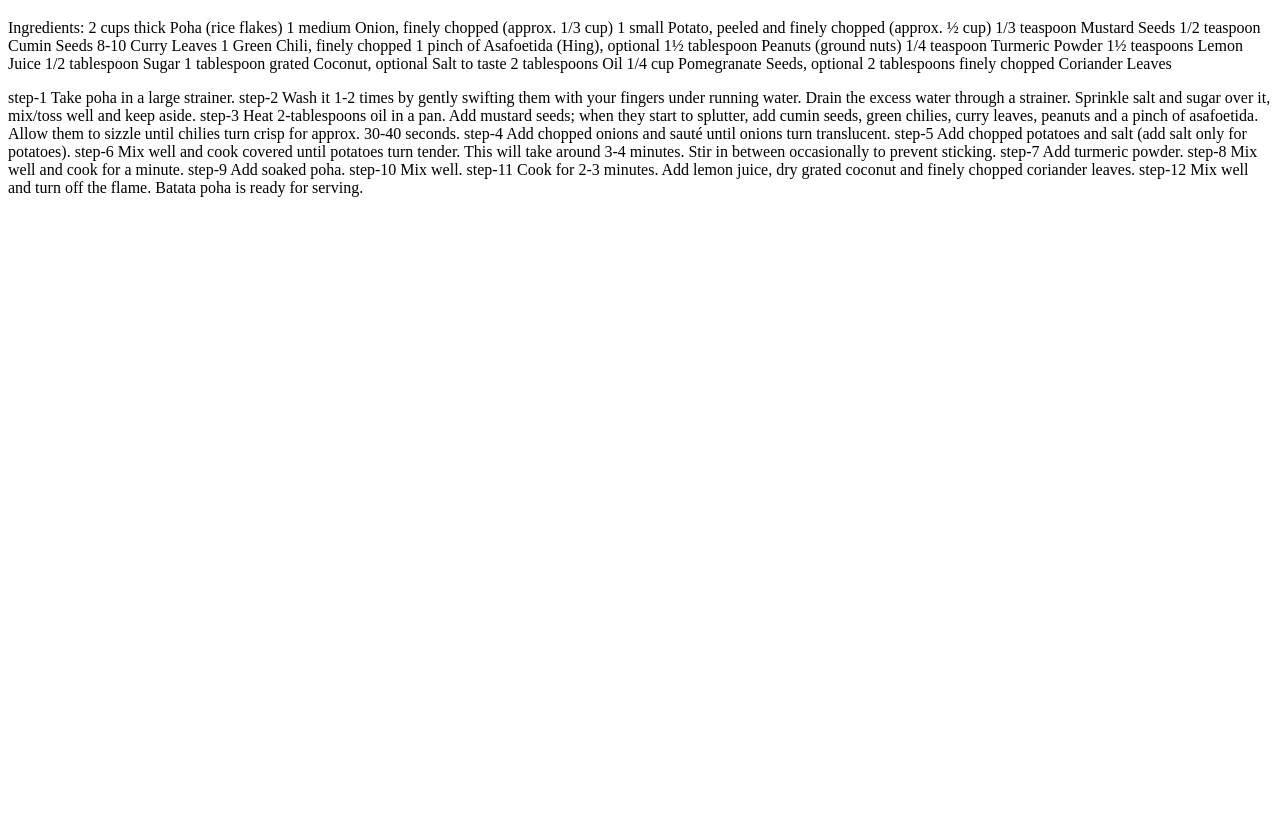
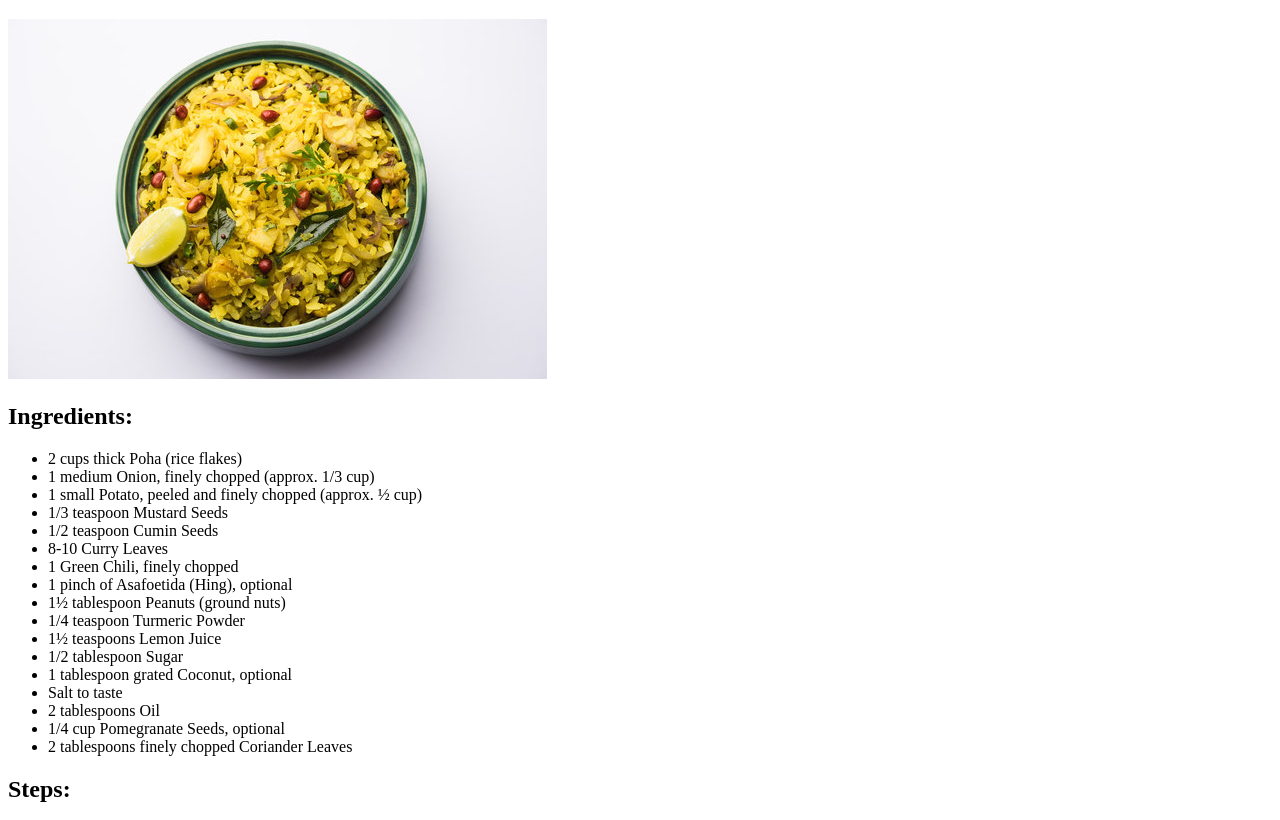
Before and after one commit to HP-Harshil/odin-recipes, a plain HTML site: page recipes/poha.html in a window 1280 px wide. Shown: the part 61-881 px from the top of the page. Before the commit the page ends 800 px from the top, so only its background shows below. Drawn offline with Linux system fonts and the light colour scheme.

```diff
--- a/recipes/poha.html
+++ b/recipes/poha.html
@@ -6,50 +6,42 @@
     </head>
     <body>
         <h1>Poha Recipe</h1>
-        <p>Ingredients:
-            2 cups thick Poha (rice flakes)
-            1 medium Onion, finely chopped (approx. 1/3 cup)
-            1 small Potato, peeled and finely chopped (approx. ½ cup)
-            1/3 teaspoon Mustard Seeds
-            1/2 teaspoon Cumin Seeds
-            8-10 Curry Leaves
-            1 Green Chili, finely chopped
-            1 pinch of Asafoetida (Hing), optional
-            1½ tablespoon Peanuts (ground nuts)
-            1/4 teaspoon Turmeric Powder
-            1½ teaspoons Lemon Juice
-            1/2 tablespoon Sugar
-            1 tablespoon grated Coconut, optional
-            Salt to taste
-            2 tablespoons Oil
-            1/4 cup Pomegranate Seeds, optional
-            2 tablespoons finely chopped Coriander Leaves</p>
-            <p>step-1
-                Take poha in a large strainer.
-                step-2
-                Wash it 1-2 times by gently swifting them with your fingers under running water. Drain the excess water through a strainer. Sprinkle salt and sugar over it, mix/toss well and keep aside.
-                step-3
-                Heat 2-tablespoons oil in a pan. Add mustard seeds; when they start to splutter, add cumin seeds, green chilies, curry leaves, peanuts and a pinch of asafoetida. Allow them to sizzle until chilies turn crisp for approx. 30-40 seconds.
-                step-4
-                Add chopped onions and sauté until onions turn translucent.
-
-                step-5
-                Add chopped potatoes and salt (add salt only for potatoes).
-                step-6
-                Mix well and cook covered until potatoes turn tender. This will take around 3-4 minutes. Stir in between occasionally to prevent sticking.
-                step-7
-                Add turmeric powder.
-                step-8
-                Mix well and cook for a minute.
-                step-9
-                Add soaked poha.
-                step-10
-                Mix well.
-                step-11
-                Cook for 2-3 minutes. Add lemon juice, dry grated coconut and finely chopped coriander leaves.
-                step-12
-                Mix well and turn off the flame. Batata poha is ready for serving.
-                </p>
-
+        <img src="poha.jpg" alt="poha">
+        <h2>Ingredients:</h2>
+        <ul>
+            <li>2 cups thick Poha (rice flakes)</li>
+            <li>1 medium Onion, finely chopped (approx. 1/3 cup)</li>
+            <li>1 small Potato, peeled and finely chopped (approx. ½ cup)</li>
+            <li>1/3 teaspoon Mustard Seeds</li>
+            <li>1/2 teaspoon Cumin Seeds</li>
+            <li>8-10 Curry Leaves</li>
+            <li>1 Green Chili, finely chopped</li>
+            <li>1 pinch of Asafoetida (Hing), optional</li>
+            <li>1½ tablespoon Peanuts (ground nuts)</li>
+            <li>1/4 teaspoon Turmeric Powder</li>
+            <li>1½ teaspoons Lemon Juice</li>
+            <li>1/2 tablespoon Sugar</li>
+            <li>1 tablespoon grated Coconut, optional</li>
+            <li>Salt to taste</li>
+            <li>2 tablespoons Oil</li>
+            <li>1/4 cup Pomegranate Seeds, optional</li>
+            <li>2 tablespoons finely chopped Coriander Leaves</li>
+        </ul>
+        <h2>Steps:</h2>
+        <ol>
+            <li>Take poha in a large strainer.</li>
+            <li>Wash it 1-2 times by gently swifting them with your fingers under running water. Drain the excess water through a strainer. Sprinkle salt and sugar over it, mix/toss well and keep aside.</li>
+            <li>Heat 2-tablespoons oil in a pan. Add mustard seeds; when they start to splutter, add cumin seeds, green chilies, curry leaves, peanuts and a pinch of asafoetida. Allow them to sizzle until chilies turn crisp for approx. 30-40 seconds.</li>
+            <li>Add chopped onions and sauté until onions turn translucent.</li>
+            <li>Add chopped potatoes and salt (add salt only for potatoes).</li>
+            <li>Mix well and cook covered until potatoes turn tender. This will take around 3-4 minutes. Stir in between occasionally to prevent sticking.</li>
+            <li>Add turmeric powder.</li>
+            <li>Mix well and cook for a minute.</li>
+            <li>Add soaked poha.</li>
+            <li>Mix well.</li>
+            <li>Cook for 2-3 minutes. Add lemon juice, dry grated coconut and finely chopped coriander leaves.</li>
+            <li>Mix well and turn off the flame. Batata poha is ready for serving.</li>
+        </ol>
+        <a href="/odin-recipes/index.html">Return to main page</a>
     </body>
 </html>
```
Also changed, not shown: index.html (+5 -1 lines), recipes/uttapam.html (added, +35 -0 lines), recipes/poha.jpg (added), recipes/uttapam.jpeg (added).
